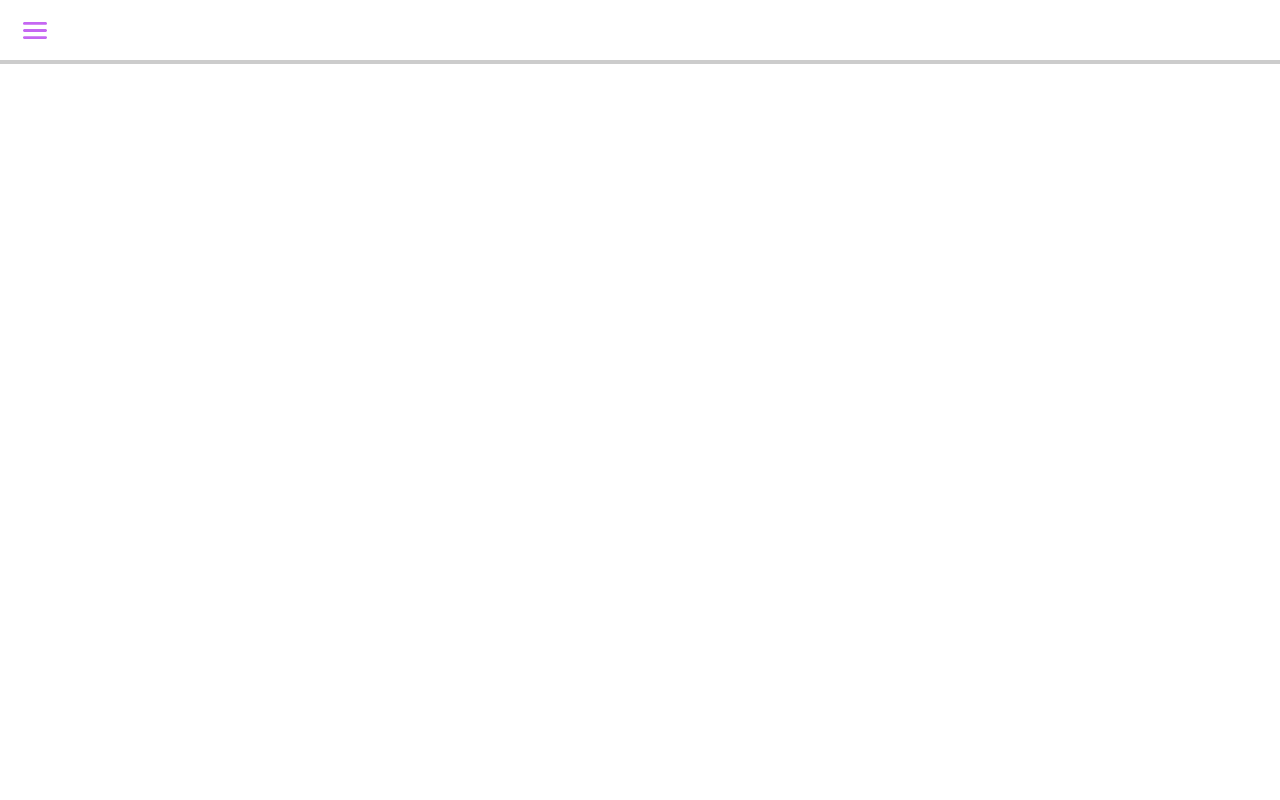
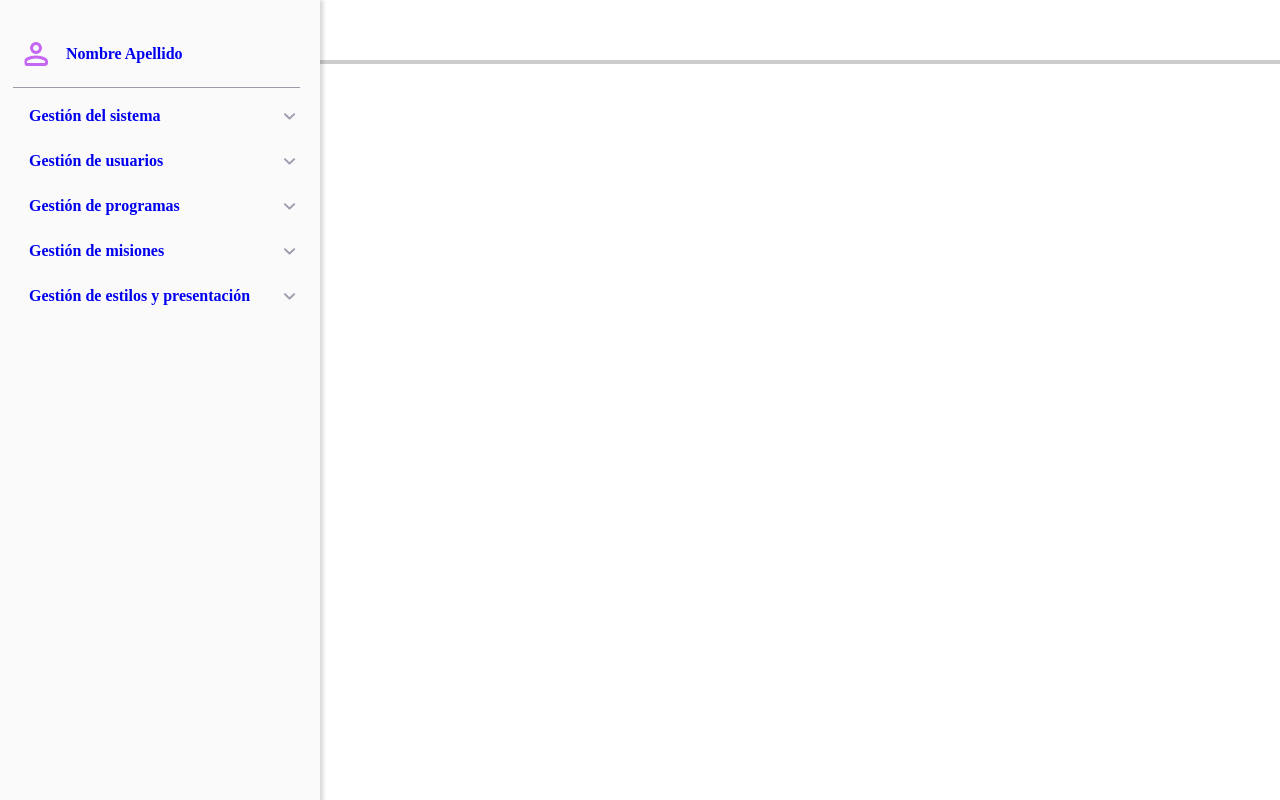
Before and after one commit to javierReyVargas/test-valemas, an Angular app: page /main in a window 1280 px wide. Built offline with nearby package versions, Linux system fonts and the light colour scheme.

Commit message:
add media queries for desktop

```diff
--- a/projects/content/src/app/module/main/main.component.scss
+++ b/projects/content/src/app/module/main/main.component.scss
@@ -13,9 +13,20 @@
     @media only screen and (min-width: 768px) and (max-width: 1023px) {
       width: 60%;
     }
+    @media only screen and (min-width: 1024px) {
+      width: 25%;
+      top: 0;
+      box-shadow: rgba(0, 0, 0, 0.15) 3.95px 0 3.6px;
+      &.hidden {
+        margin-left: 0;
+      }
+    }
   }
   & .content {
     padding: 16px;
+    @media only screen and (min-width: 1024px) {
+      margin-left: 25%;
+    }
   }
 
 }
```
